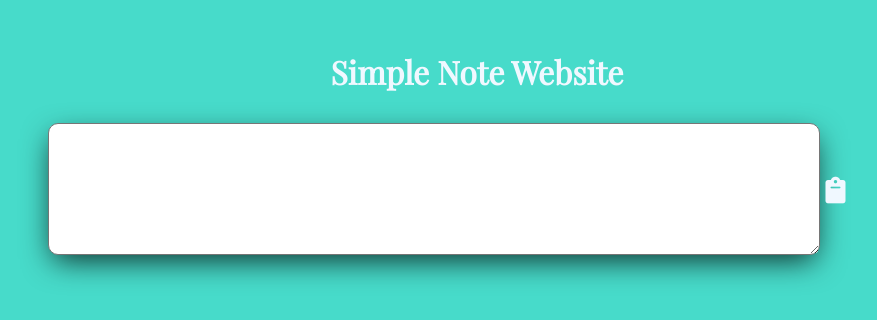
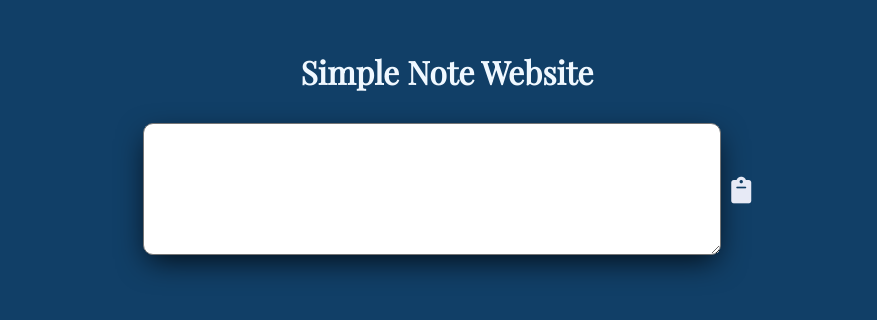
Before and after one commit to mertcancaglayan/NoteWebSite, a plain HTML site: page index.html in a window 1280 px wide. Shown: the whole page, without its empty margins (193-1070 px from the left). Drawn offline with nearby package versions, Linux system fonts and the light colour scheme.

Commit message:
style updated

```diff
--- a/style.css
+++ b/style.css
@@ -6,7 +6,7 @@
 }
 
 body {
-    background-color: #47dbca;
+    background-color: #113f67;
     display: flex;
     flex-wrap: wrap;
     align-items: center;
@@ -24,7 +24,6 @@ body {
 
 .title {
     color: aliceblue;
-    width: 100%;
     text-align: center;
     margin: 30px;
 }
@@ -46,20 +45,25 @@ body {
     box-shadow: 0px 10px 30px -5px rgba(0, 0, 0, 0.8);
     font-family: inherit;
     font-size: large;
-    width: 80%;
+    width: 60%;
+    scrollbar-width: none;
+}
+
+#note-text::-webkit-scrollbar {
+    display: none;
 }
 
 .btn {
     background:transparent;
     border: none;
-    color: aliceblue;
-    margin: 0 0 0 6px;
+    color: #e7eaf6;
+    margin: 0 0 0 10px;
 }
 
 .btn:hover {
     background:transparent;
     border: none;
-    color: rgb(6, 39, 68);
+    color: #a2a8d3;
     cursor: pointer;
 }
 
@@ -73,20 +77,28 @@ body {
     overflow-y: auto;
     max-height: 400px;
     padding: 0 0 30px 0;
+    scrollbar-width: none;
+
 }
+
+.cards-container::-webkit-scrollbar {
+    display: none;
+}
+
 .card {
     display: flex;
     text-align: center;
     border-radius: 0.75rem;
-    overflow: hidden;
     margin: 20px 10px 0 0;
     padding: 10px 15px;
     transition: 1s cubic-bezier(0.28, -0.03, 0, 0.99);
     box-shadow: 0px 10px 30px -5px rgba(0, 0, 0, 0.8);
-    background-color: aliceblue;
-    width: 60%;
+    background-color: #a2a8d3;
+    width: 50%;
     height: 50px;
     font-stretch: condensed;
+    word-break: break-all;
+    overflow: hidden;
 }
 
 .card p {
@@ -108,7 +120,7 @@ body {
     display: flex;
     justify-content: center;
     align-items: center;
-    height: 150px;
+    height: 50px;
     width: 70%;
-    transform: translateZ(50px);
+    transform: translateZ(70px);
 }
```
